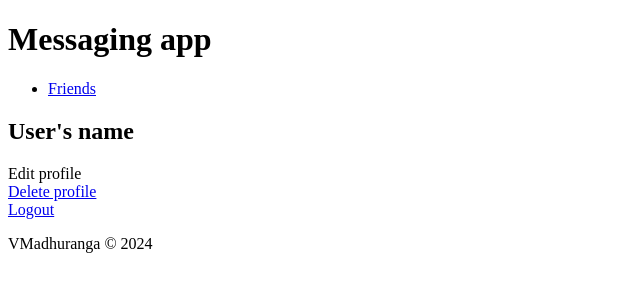
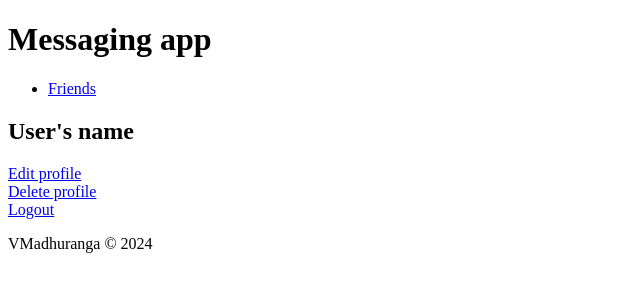
Before and after one commit to VMadhuranga/messaging-app-frontend, a React (Vite) app: page /1/profile in a window 1280 px wide. Shown: the top 300 px of the page, without its empty margins (0-640 px from the left). Built offline with nearby package versions, Linux system fonts and the light colour scheme; no server answers.

Commit message:
Implement Edit profile link

```diff
--- a/src/components/profile-page/ProfilePage.jsx
+++ b/src/components/profile-page/ProfilePage.jsx
@@ -13,7 +13,7 @@ const ProfilePage = () => {
     <section>
       <h2>User&apos;s name</h2>
       <div>
-        <a>Edit profile</a>
+        <Link to={`/${params.user_id}/profile/edit`}>Edit profile</Link>
       </div>
       <div>
         <Link to={`/${params.user_id}/profile/delete`} onClick={deleteProfile}>
```
